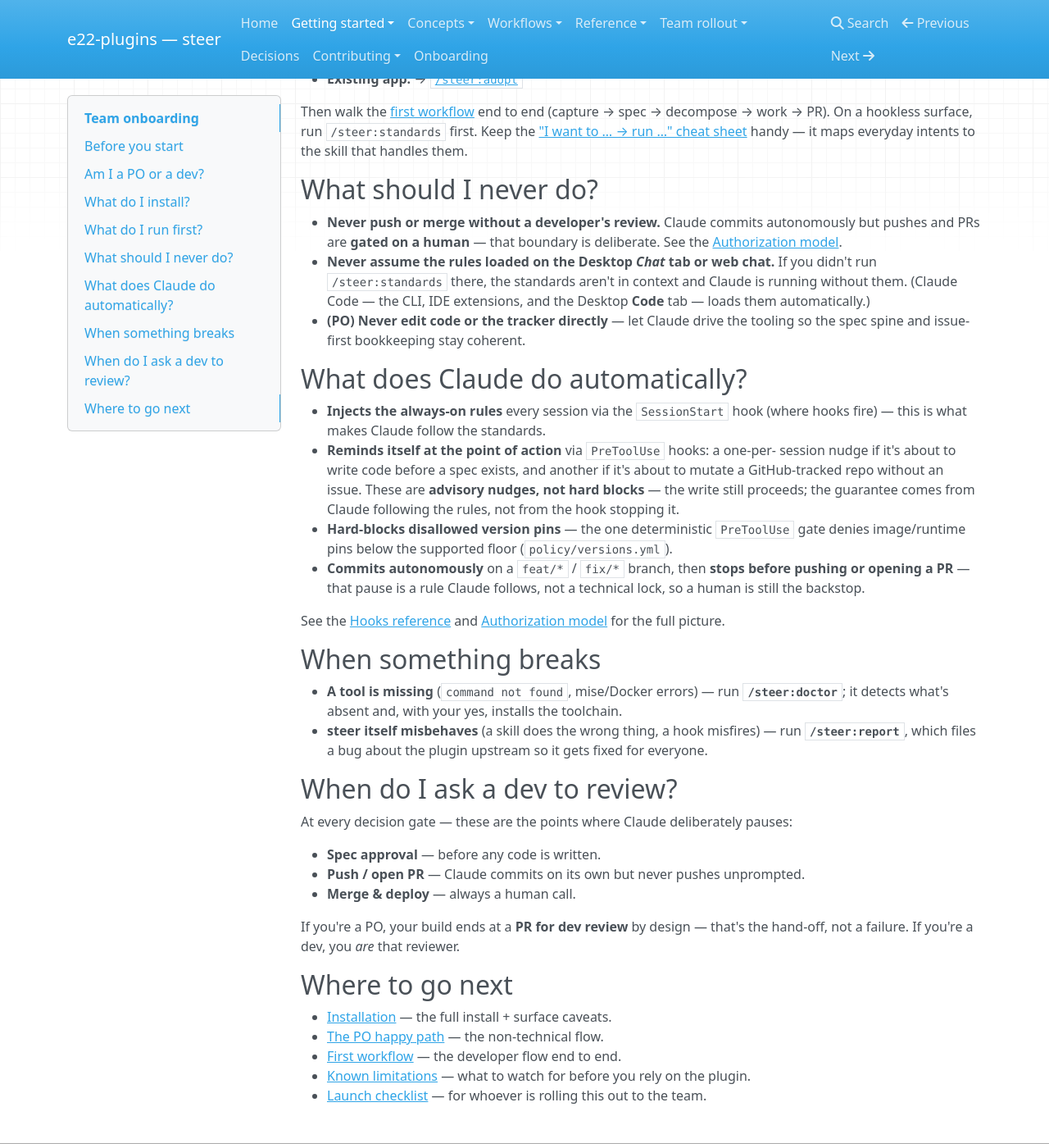
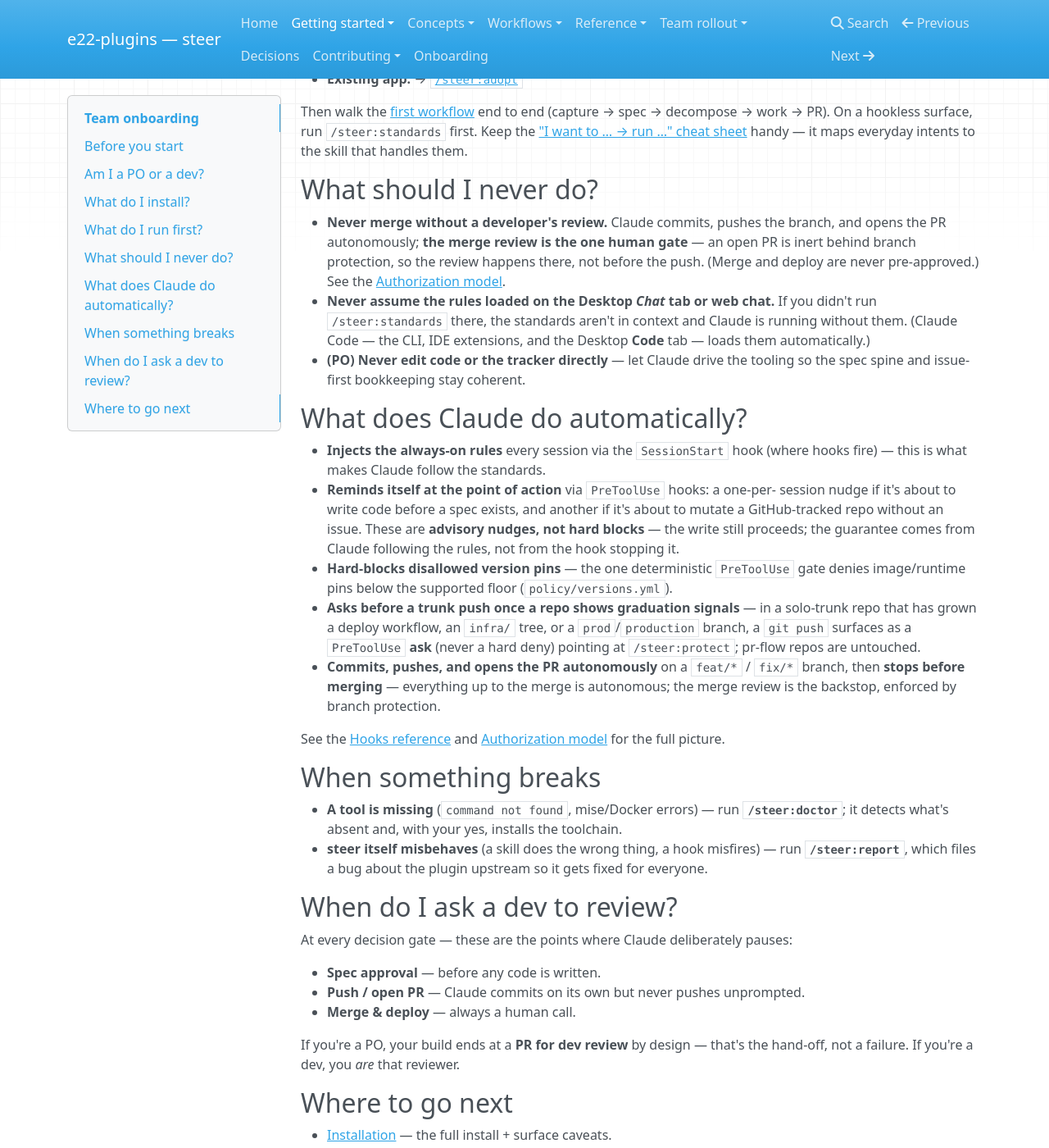
Before and after one commit to element22llc/e22-plugins, an MkDocs documentation site: the page built from docs/getting-started/team-onboarding.md, in a window 1280 px wide and 1400 px high, scrolled down 1707 px. Shown: the whole window at 82% size. Built offline with MkDocs 1.6.1, drawn with Linux system fonts in a browser that asks for light colours; nearby versions of some CDN libraries.

Commit message:
fix(steer): resolve pre-release coherence blockers for 3.16.0
Pre-release audit for the 3.16.0 cut surfaced blockers where docs and one
skill's grants contradicted the two-state delivery-autonomy change:

- intake self-grants push/PR: add git push (all forms) + gh pr create to
  /steer:intake allowed-tools so it matches its five sibling skills and the
  [Unreleased] CHANGELOG claim (it pushed via session/scaffold settings only).
- team-onboarding docs taught the retired "stops before push/PR" gate; reframe
  to merge-is-the-one-human-gate and add the check-trunk-push ask bullet.
- configuration.md rules reference omitted new rule 53-autonomous-loops (table
  row + code-project conditional-injection list).
- CROSS-SURFACE.md PreToolUse gates roster omitted check-trunk-push.sh.

Co-Authored-By: Claude Opus 4.8 (1M context) <noreply@anthropic.com>

```diff
--- a/docs/getting-started/team-onboarding.md
+++ b/docs/getting-started/team-onboarding.md
@@ -97,9 +97,11 @@ it maps everyday intents to the skill that handles them.
 
 ## What should I never do?
 
-- **Never push or merge without a developer's review.** Claude commits
-  autonomously but pushes and PRs are **gated on a human** — that boundary is
-  deliberate. See the [Authorization model](../concepts/authorization-model.md).
+- **Never merge without a developer's review.** Claude commits, pushes the
+  branch, and opens the PR autonomously; **the merge review is the one human
+  gate** — an open PR is inert behind branch protection, so the review happens
+  there, not before the push. (Merge and deploy are never pre-approved.) See the
+  [Authorization model](../concepts/authorization-model.md).
 - **Never assume the rules loaded on the Desktop *Chat* tab or web chat.** If you
   didn't run `/steer:standards` there, the standards aren't in context and Claude
   is running without them. (Claude Code — the CLI, IDE extensions, and the Desktop
@@ -118,9 +120,13 @@ it maps everyday intents to the skill that handles them.
   comes from Claude following the rules, not from the hook stopping it.
 - **Hard-blocks disallowed version pins** — the one deterministic `PreToolUse`
   gate denies image/runtime pins below the supported floor (`policy/versions.yml`).
-- **Commits autonomously** on a `feat/*` / `fix/*` branch, then **stops before
-  pushing or opening a PR** — that pause is a rule Claude follows, not a technical
-  lock, so a human is still the backstop.
+- **Asks before a trunk push once a repo shows graduation signals** — in a
+  solo-trunk repo that has grown a deploy workflow, an `infra/` tree, or a
+  `prod`/`production` branch, a `git push` surfaces as a `PreToolUse` **ask**
+  (never a hard deny) pointing at `/steer:protect`; pr-flow repos are untouched.
+- **Commits, pushes, and opens the PR autonomously** on a `feat/*` / `fix/*`
+  branch, then **stops before merging** — everything up to the merge is
+  autonomous; the merge review is the backstop, enforced by branch protection.
 
 See the [Hooks reference](../reference/hooks.md) and
 [Authorization model](../concepts/authorization-model.md) for the full picture.
```
Also changed, not shown: CROSS-SURFACE.md (+1 -1 lines), docs/reference/configuration.md (+3 -1 lines), plugins/steer/skills/intake/SKILL.md (+4 -0 lines).
